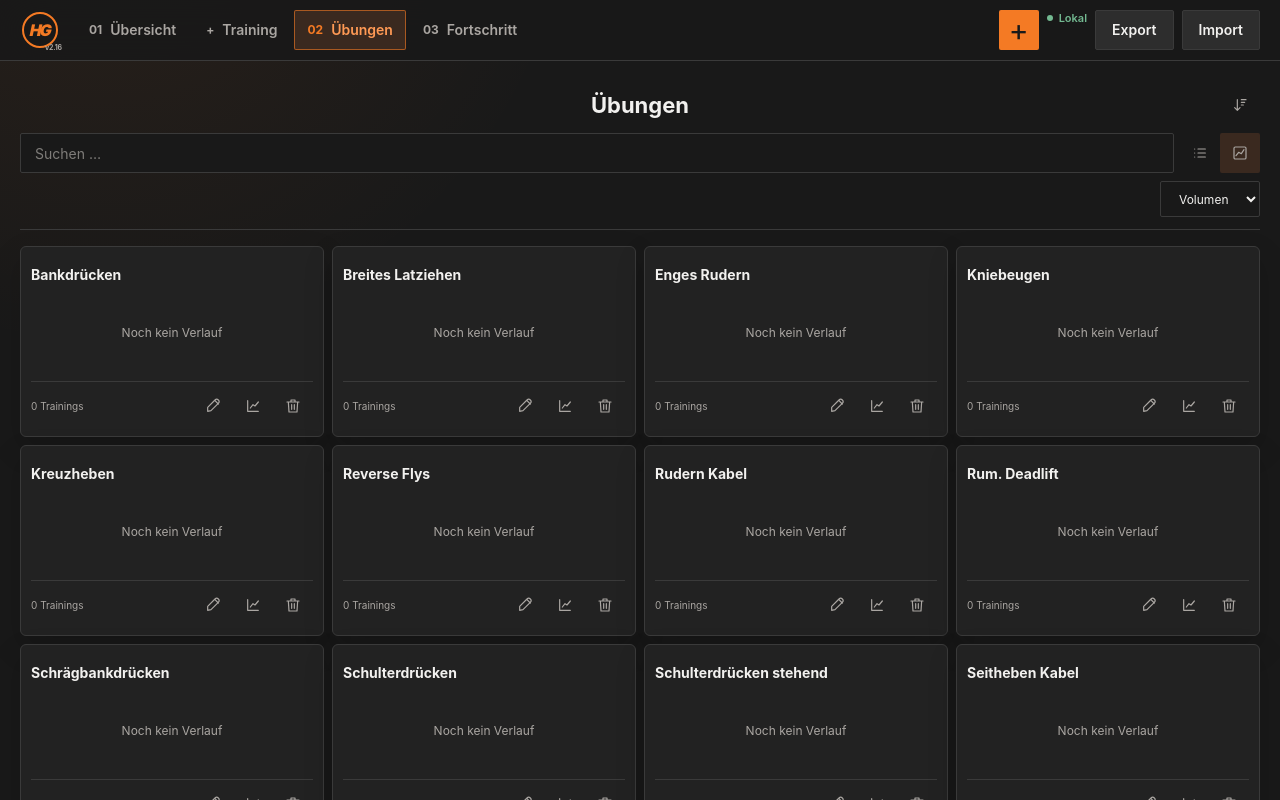
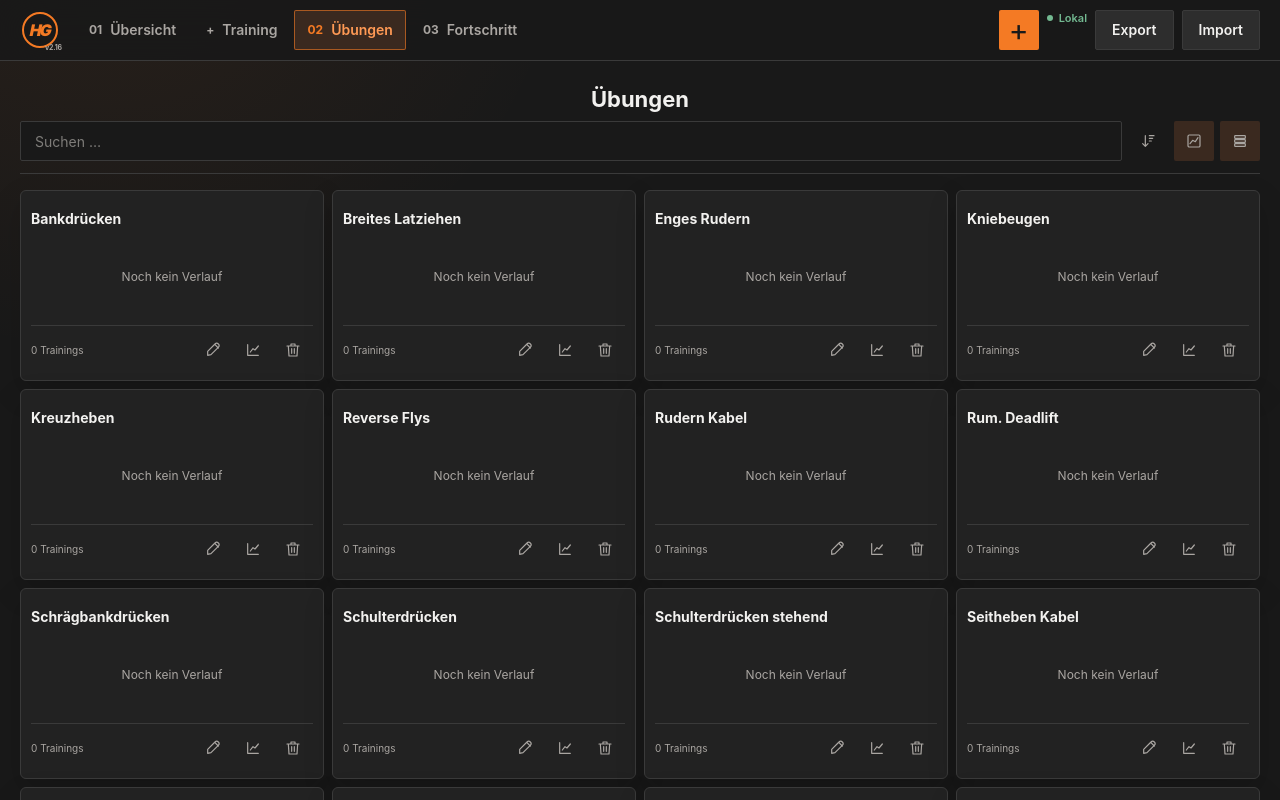
Before and after one commit to 027123-prog/GYM-Tracker, a React (Vite) app: page /exercises in a window 1280 px wide. Shown: the top 800 px of the page. Built offline with nearby package versions, Linux system fonts and the light colour scheme.

Commit message:
Release v2.16.1: simplify exercise library sorting and view switches

```diff
--- a/package.json
+++ b/package.json
@@ -1,7 +1,7 @@
 {
   "name": "hardgainwaf",
   "private": true,
-  "version": "2.16.0",
+  "version": "2.16.1",
   "type": "module",
   "scripts": {
     "dev": ".\\.tools\\node-v20.18.0-win-x64\\node.exe ./node_modules/vite/bin/vite.js",
--- a/src/components/AppShell.jsx
+++ b/src/components/AppShell.jsx
@@ -5,7 +5,7 @@ import { useAppData } from './AppProvider';
 import SyncIndicator from './SyncIndicator';
 import { calculateWorkoutStats } from '../utils/workout';
 
-const appVersion = '2.16.0';
+const appVersion = '2.16.1';
 const displayVersion = `v${appVersion.split('.').slice(0, 2).join('.')}`;
 
 const navItems = [
--- a/src/components/InterfaceIcon.jsx
+++ b/src/components/InterfaceIcon.jsx
@@ -6,6 +6,8 @@ export default function InterfaceIcon({ name }) {
     sort: <path d="M8 4v16m-4-4 4 4 4-4M14 4h7M14 8h5M14 12h3" />,
     list: <path d="M9 6h11M9 12h11M9 18h11M4 6h.01M4 12h.01M4 18h.01" />,
     preview: <><rect x="3" y="3" width="18" height="18" rx="2" /><path d="m6 16 4-5 4 2 4-6" /></>,
+    volume: <><rect x="4" y="4" width="16" height="4" rx="1" /><rect x="4" y="10" width="16" height="4" rx="1" /><rect x="4" y="16" width="16" height="4" rx="1" /></>,
+    max: <><path d="M4 20h16M5 17l5-6 4 3 4-7" /><circle cx="19" cy="5" r="2" /></>,
     chart: <path d="M4 4v16h16M8 15l4-5 3 2 5-6" />,
     pencil: <path d="m15 4 5 5M4 20l5-1L20 8a2.1 2.1 0 0 0-5-5L4 14Z" />,
     trash: <path d="M3 6h18M9 6V3h6v3M5 6l1 15h12l1-15M10 10v7M14 10v7" />,
--- a/src/pages/ExerciseLibraryPage.jsx
+++ b/src/pages/ExerciseLibraryPage.jsx
@@ -97,34 +97,36 @@ export default function ExerciseLibraryPage() {
   return (
     <div className="space-y-4">
       <section className="space-y-2 border-b border-line pb-3">
-        <div className="grid grid-cols-[1fr_auto_1fr] items-center">
-          <span />
-          <h1 className="font-display text-[22px] font-bold leading-7 text-ink">Übungen</h1>
-          <div className="flex justify-self-end">
-            <button type="button" className={`${iconButtonClass} ${sortMode !== 'count-desc' ? 'bg-amber-soft text-amber' : ''}`} aria-label="Übungen sortieren" title="Sortierung" aria-haspopup="dialog" aria-expanded={showSort} onClick={() => setShowSort(true)}>
-              <LibraryIcon name="sort" />
-            </button>
-          </div>
-        </div>
+        <h1 className="text-center font-display text-[22px] font-bold leading-7 text-ink">Übungen</h1>
         <div className="flex items-center gap-1.5">
           <label className="min-w-0 flex-1">
             <span className="sr-only">Übungen durchsuchen</span>
             <input type="search" className="field h-10 py-2" value={query} onChange={(event) => updateSearchParams('q', event.target.value)} placeholder="Suchen …" />
           </label>
-          <div className="flex shrink-0" role="group" aria-label="Darstellung">
-            <button type="button" className={`${iconButtonClass} ${!previewMode ? 'bg-amber-soft text-amber' : ''}`} aria-label="Listenansicht" aria-pressed={!previewMode} onClick={() => updateSearchParams('layout', 'list')}><LibraryIcon name="list" /></button>
-            <button type="button" className={`${iconButtonClass} ${previewMode ? 'bg-amber-soft text-amber' : ''}`} aria-label="Diagrammvorschau" aria-pressed={previewMode} onClick={() => updateSearchParams('layout', '')}><LibraryIcon name="preview" /></button>
-          </div>
+          <button type="button" className={`${iconButtonClass} ${sortMode !== 'count-desc' ? 'bg-amber-soft text-amber' : ''}`} aria-label="Übungen sortieren" title="Sortierung" aria-haspopup="dialog" aria-expanded={showSort} onClick={() => setShowSort(true)}>
+            <LibraryIcon name="sort" />
+          </button>
+          <button
+            type="button"
+            className={`${iconButtonClass} bg-amber-soft text-amber`}
+            aria-label={previewMode ? 'Zur Listenansicht wechseln' : 'Zur Diagrammvorschau wechseln'}
+            title={previewMode ? 'Diagrammvorschau · Zur Listenansicht wechseln' : 'Listenansicht · Zur Diagrammvorschau wechseln'}
+            onClick={() => updateSearchParams('layout', previewMode ? 'list' : '')}
+          >
+            <LibraryIcon name={previewMode ? 'preview' : 'list'} />
+          </button>
+          {previewMode ? (
+            <button
+              type="button"
+              className={`${iconButtonClass} bg-amber-soft text-amber`}
+              aria-label={previewMetric === 'max' ? 'Zu Volumen wechseln' : 'Zu Max wechseln'}
+              title={previewMetric === 'max' ? 'Max · Zu Volumen wechseln' : 'Volumen · Zu Max wechseln'}
+              onClick={() => updateSearchParams('metric', previewMetric === 'max' ? 'volume' : 'max', 'volume')}
+            >
+              <LibraryIcon name={previewMetric === 'max' ? 'max' : 'volume'} />
+            </button>
+          ) : null}
         </div>
-        {previewMode ? <div className="flex justify-end">
-          <label>
-            <span className="sr-only">Diagrammwert</span>
-            <select className="field h-9 w-auto max-w-full py-1.5 text-xs" aria-label="Diagrammwert" value={previewMetric} onChange={(event) => updateSearchParams('metric', event.target.value, 'volume')}>
-              <option value="volume">Volumen</option>
-              <option value="max">Max</option>
-            </select>
-          </label>
-        </div> : null}
       </section>
 
       {notice ? <p role={notice.error ? 'alert' : 'status'} className={`rounded-sm border p-3 text-sm ${notice.error ? 'border-ember/35 bg-ember/10 text-ember' : 'border-amber/35 bg-amber-soft text-ink'}`}>{notice.text}</p> : null}
@@ -180,14 +182,23 @@ export default function ExerciseLibraryPage() {
           <h2 id="library-sort-title" className="text-lg font-bold text-ink">Sortierung</h2>
           <button type="button" className="icon-button" aria-label="Einstellung schließen" onClick={() => setShowSort(false)}>×</button>
         </div>
-        <div className="space-y-4">
-          <label className="block">
-            <span className="sr-only">Sortierung</span>
-            <select className="field" aria-label="Übungen sortieren" value={sortMode} onChange={(event) => updateSearchParams('sort', event.target.value, 'count-desc')}>
-              {sortOptions.map((option) => <option key={option.value} value={option.value}>{option.label}</option>)}
-            </select>
-          </label>
-          <button type="button" className="action-button w-full" onClick={() => setShowSort(false)}>Fertig</button>
+        <div className="grid gap-2" role="group" aria-labelledby="library-sort-title">
+          {sortOptions.map((option) => (
+            <button
+              key={option.value}
+              type="button"
+              className={`flex min-h-11 w-full items-center justify-between gap-3 rounded-sm border px-3 py-2.5 text-left text-sm font-semibold transition focus-visible:outline focus-visible:outline-2 focus-visible:outline-amber ${sortMode === option.value ? 'border-amber bg-amber-soft text-ink' : 'border-line text-muted hover:border-amber/45 hover:text-ink'}`}
+              aria-pressed={sortMode === option.value}
+              data-autofocus={sortMode === option.value ? true : undefined}
+              onClick={() => {
+                updateSearchParams('sort', option.value, 'count-desc');
+                setShowSort(false);
+              }}
+            >
+              <span>{option.label}</span>
+              {sortMode === option.value ? <svg aria-hidden="true" viewBox="0 0 24 24" fill="none" stroke="currentColor" strokeWidth="2" strokeLinecap="round" strokeLinejoin="round" className="h-4 w-4 shrink-0 text-amber"><path d="m5 12 4 4L19 6" /></svg> : null}
+            </button>
+          ))}
         </div>
       </ModalShell>
       {selectedExercise ? <LibraryExerciseDialog key={`${action.type}-${selectedExercise.id}`} action={action.type} exercise={selectedExercise} impact={getExerciseRemovalImpact(state, selectedExercise.id)} onRename={renameLibraryExercise} onRemove={removeLibraryExercise} onClose={() => setAction(null)} onSuccess={(text) => setNotice({ error: false, text })} /> : null}
--- a/src/utils/storage.js
+++ b/src/utils/storage.js
@@ -400,7 +400,7 @@ export function createBackupPayload(state) {
 
   return {
     app: 'hardgainwaf',
-    appVersion: '2.16.0',
+    appVersion: '2.16.1',
     storageKey: STORAGE_KEY,
     storageVersion: STORAGE_VERSION,
     exportedAt: new Date().toISOString(),
```
Also changed, not shown: 2 other files (tests, documents, lock files or other folders).
